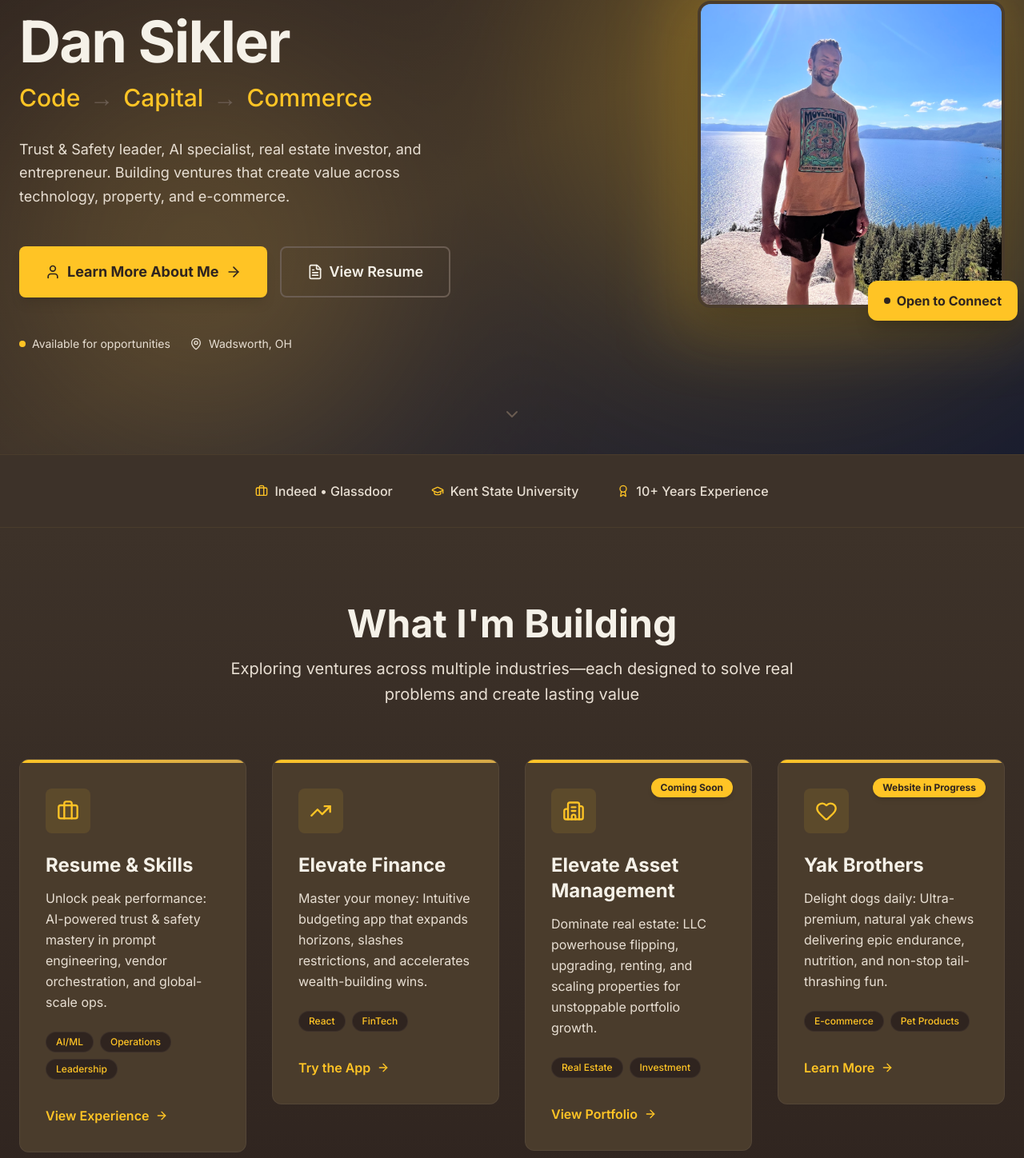
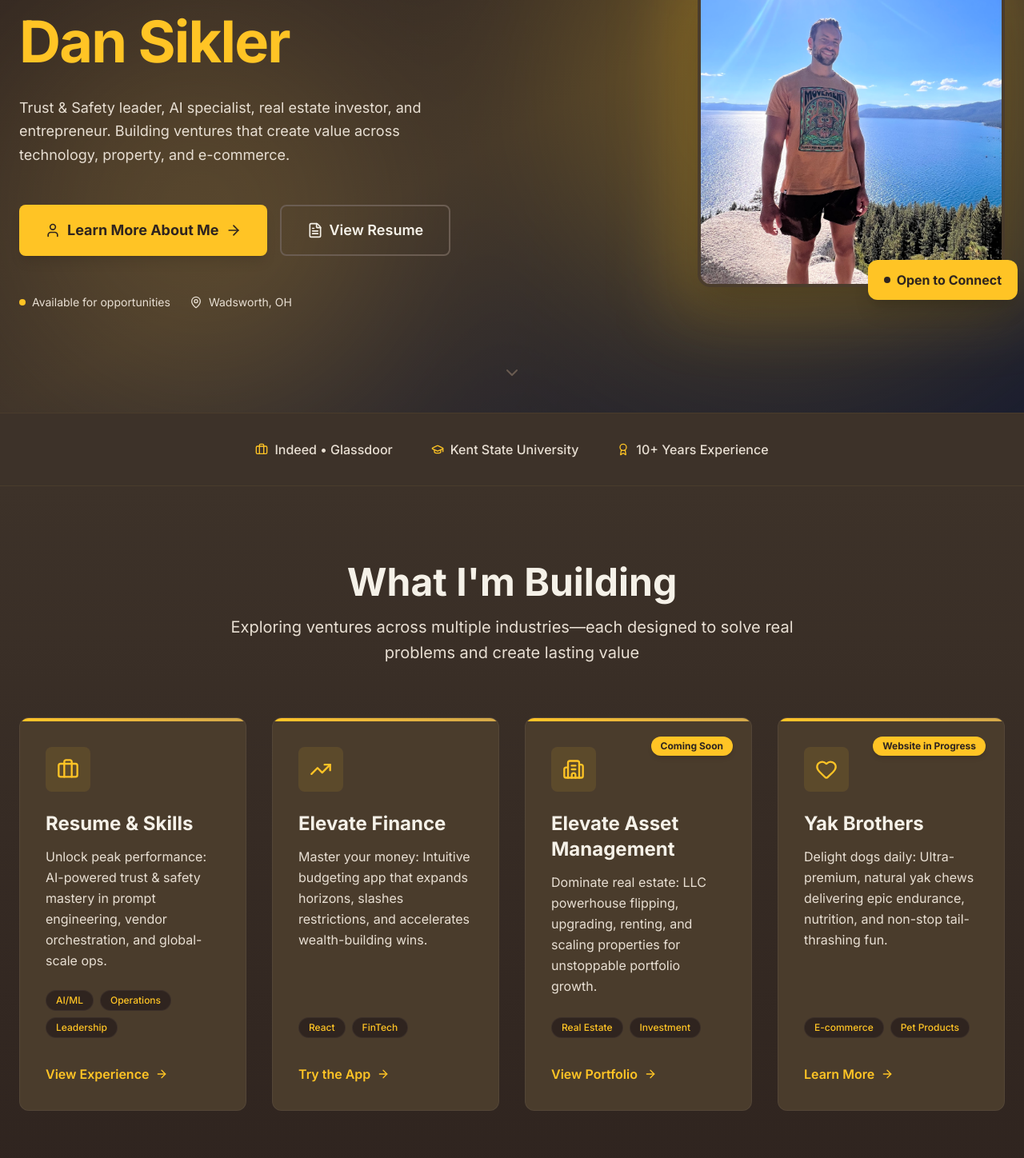
Before and after one commit to dsikler/DanSikler-com, a Next.js app: page / in a window 1280 px wide. Shown: the part 182-1630 px from the top of the page at 80% size. Built offline with nearby package versions, Linux system fonts and the light colour scheme.

Commit message:
Remove Code->Capital->Commerce tagline, make hero heading yellow, ensure all venture cards are same size

```diff
--- a/app/page.tsx
+++ b/app/page.tsx
@@ -46,17 +46,10 @@ export default function Home() {
               </div>
 
               {/* Name */}
-              <div className="space-y-4">
-                <h1 className="text-6xl md:text-7xl font-bold text-[#F5F1E8] tracking-tight leading-none">
+              <div>
+                <h1 className="text-6xl md:text-7xl font-bold text-[#FFC425] tracking-tight leading-none">
                   Dan Sikler
                 </h1>
-                <div className="flex items-center gap-3 text-2xl md:text-3xl font-medium">
-                  <span className="text-[#FFC425]">Code</span>
-                  <span className="text-[#6B5D52]">→</span>
-                  <span className="text-[#FFC425]">Capital</span>
-                  <span className="text-[#6B5D52]">→</span>
-                  <span className="text-[#FFC425]">Commerce</span>
-                </div>
               </div>
 
               {/* Description */}
@@ -170,13 +163,13 @@ export default function Home() {
           <div className="grid grid-cols-1 md:grid-cols-2 lg:grid-cols-4 gap-8">
 
             {/* Card 1: Resume */}
-            <a href="/resume" className="group">
-              <div className="bg-[#4A3C2C] border border-[#6B5D52]/30 hover:border-[#FFC425] rounded-xl overflow-hidden transition-all duration-300 hover:shadow-2xl hover:shadow-[#FFC425]/10">
+            <a href="/resume" className="group h-full flex">
+              <div className="bg-[#4A3C2C] border border-[#6B5D52]/30 hover:border-[#FFC425] rounded-xl overflow-hidden transition-all duration-300 hover:shadow-2xl hover:shadow-[#FFC425]/10 flex flex-col w-full">
 
                 {/* Gold accent */}
                 <div className="h-1 bg-gradient-to-r from-[#FFC425] to-[#D4A849]"></div>
 
-                <div className="p-8 space-y-6">
+                <div className="p-8 space-y-6 flex flex-col flex-1">
 
                   {/* Icon */}
                   <div className="w-14 h-14 bg-[#FFC425]/10 rounded-lg flex items-center justify-center group-hover:bg-[#FFC425]/20 transition-colors">
@@ -184,7 +177,7 @@ export default function Home() {
                   </div>
 
                   {/* Content */}
-                  <div className="space-y-3">
+                  <div className="space-y-3 flex-1">
                     <h3 className="text-2xl font-bold text-[#F5F1E8] group-hover:text-[#FFC425] transition-colors">
                       Resume & Skills
                     </h3>
@@ -207,7 +200,7 @@ export default function Home() {
                   </div>
 
                   {/* Link */}
-                  <div className="flex items-center gap-2 text-[#FFC425] font-semibold pt-2 group-hover:gap-3 transition-all">
+                  <div className="flex items-center gap-2 text-[#FFC425] font-semibold pt-2 group-hover:gap-3 transition-all mt-auto">
                     <span>View Experience</span>
                     <ArrowRight className="w-4 h-4 group-hover:translate-x-1 transition-transform" />
                   </div>
@@ -217,14 +210,14 @@ export default function Home() {
             </a>
 
             {/* Card 2: Elevate Finance */}
-            <a href="/budget-app" className="group">
-              <div className="bg-[#4A3C2C] border border-[#6B5D52]/30 hover:border-[#FFC425] rounded-xl overflow-hidden transition-all duration-300 hover:shadow-2xl hover:shadow-[#FFC425]/10">
+            <a href="/budget-app" className="group h-full flex">
+              <div className="bg-[#4A3C2C] border border-[#6B5D52]/30 hover:border-[#FFC425] rounded-xl overflow-hidden transition-all duration-300 hover:shadow-2xl hover:shadow-[#FFC425]/10 flex flex-col w-full">
                 <div className="h-1 bg-gradient-to-r from-[#FFC425] to-[#D4A849]"></div>
-                <div className="p-8 space-y-6">
+                <div className="p-8 space-y-6 flex flex-col flex-1">
                   <div className="w-14 h-14 bg-[#FFC425]/10 rounded-lg flex items-center justify-center group-hover:bg-[#FFC425]/20 transition-colors">
                     <TrendingUp className="w-7 h-7 text-[#FFC425]" />
                   </div>
-                  <div className="space-y-3">
+                  <div className="space-y-3 flex-1">
                     <h3 className="text-2xl font-bold text-[#F5F1E8] group-hover:text-[#FFC425] transition-colors">
                       Elevate Finance
                     </h3>
@@ -240,7 +233,7 @@ export default function Home() {
                       FinTech
                     </span>
                   </div>
-                  <div className="flex items-center gap-2 text-[#FFC425] font-semibold pt-2 group-hover:gap-3 transition-all">
+                  <div className="flex items-center gap-2 text-[#FFC425] font-semibold pt-2 group-hover:gap-3 transition-all mt-auto">
                     <span>Try the App</span>
                     <ArrowRight className="w-4 h-4 group-hover:translate-x-1 transition-transform" />
                   </div>
@@ -249,10 +242,10 @@ export default function Home() {
             </a>
 
             {/* Card 3: Elevate Asset Management */}
-            <a href="/elevate" className="group relative">
-              <div className="bg-[#4A3C2C] border border-[#6B5D52]/30 hover:border-[#FFC425] rounded-xl overflow-hidden transition-all duration-300 hover:shadow-2xl hover:shadow-[#FFC425]/10">
+            <a href="/elevate" className="group relative h-full flex">
+              <div className="bg-[#4A3C2C] border border-[#6B5D52]/30 hover:border-[#FFC425] rounded-xl overflow-hidden transition-all duration-300 hover:shadow-2xl hover:shadow-[#FFC425]/10 flex flex-col w-full">
                 <div className="h-1 bg-gradient-to-r from-[#FFC425] to-[#D4A849]"></div>
-                <div className="p-8 space-y-6">
+                <div className="p-8 space-y-6 flex flex-col flex-1">
                   {/* Coming Soon badge */}
                   <div className="absolute top-6 right-6 px-3 py-1 bg-[#FFC425] text-[#2F241F] rounded-full text-xs font-bold shadow-md">
                     Coming Soon
@@ -260,7 +253,7 @@ export default function Home() {
                   <div className="w-14 h-14 bg-[#FFC425]/10 rounded-lg flex items-center justify-center group-hover:bg-[#FFC425]/20 transition-colors">
                     <Building2 className="w-7 h-7 text-[#FFC425]" />
                   </div>
-                  <div className="space-y-3">
+                  <div className="space-y-3 flex-1">
                     <h3 className="text-2xl font-bold text-[#F5F1E8] group-hover:text-[#FFC425] transition-colors">
                       Elevate Asset Management
                     </h3>
@@ -276,7 +269,7 @@ export default function Home() {
                       Investment
                     </span>
                   </div>
-                  <div className="flex items-center gap-2 text-[#FFC425] font-semibold pt-2 group-hover:gap-3 transition-all">
+                  <div className="flex items-center gap-2 text-[#FFC425] font-semibold pt-2 group-hover:gap-3 transition-all mt-auto">
                     <span>View Portfolio</span>
                     <ArrowRight className="w-4 h-4 group-hover:translate-x-1 transition-transform" />
                   </div>
@@ -285,10 +278,10 @@ export default function Home() {
             </a>
 
             {/* Card 4: Yak Brothers */}
-            <a href="/yak-bones" className="group relative">
-              <div className="bg-[#4A3C2C] border border-[#6B5D52]/30 hover:border-[#FFC425] rounded-xl overflow-hidden transition-all duration-300 hover:shadow-2xl hover:shadow-[#FFC425]/10">
+            <a href="/yak-bones" className="group relative h-full flex">
+              <div className="bg-[#4A3C2C] border border-[#6B5D52]/30 hover:border-[#FFC425] rounded-xl overflow-hidden transition-all duration-300 hover:shadow-2xl hover:shadow-[#FFC425]/10 flex flex-col w-full">
                 <div className="h-1 bg-gradient-to-r from-[#FFC425] to-[#D4A849]"></div>
-                <div className="p-8 space-y-6">
+                <div className="p-8 space-y-6 flex flex-col flex-1">
                   {/* Website in Progress badge */}
                   <div className="absolute top-6 right-6 px-3 py-1 bg-[#FFC425] text-[#2F241F] rounded-full text-xs font-bold shadow-md">
                     Website in Progress
@@ -296,7 +289,7 @@ export default function Home() {
                   <div className="w-14 h-14 bg-[#FFC425]/10 rounded-lg flex items-center justify-center group-hover:bg-[#FFC425]/20 transition-colors">
                     <Heart className="w-7 h-7 text-[#FFC425]" />
                   </div>
-                  <div className="space-y-3">
+                  <div className="space-y-3 flex-1">
                     <h3 className="text-2xl font-bold text-[#F5F1E8] group-hover:text-[#FFC425] transition-colors">
                       Yak Brothers
                     </h3>
@@ -312,7 +305,7 @@ export default function Home() {
                       Pet Products
                     </span>
                   </div>
-                  <div className="flex items-center gap-2 text-[#FFC425] font-semibold pt-2 group-hover:gap-3 transition-all">
+                  <div className="flex items-center gap-2 text-[#FFC425] font-semibold pt-2 group-hover:gap-3 transition-all mt-auto">
                     <span>Learn More</span>
                     <ArrowRight className="w-4 h-4 group-hover:translate-x-1 transition-transform" />
                   </div>
```
